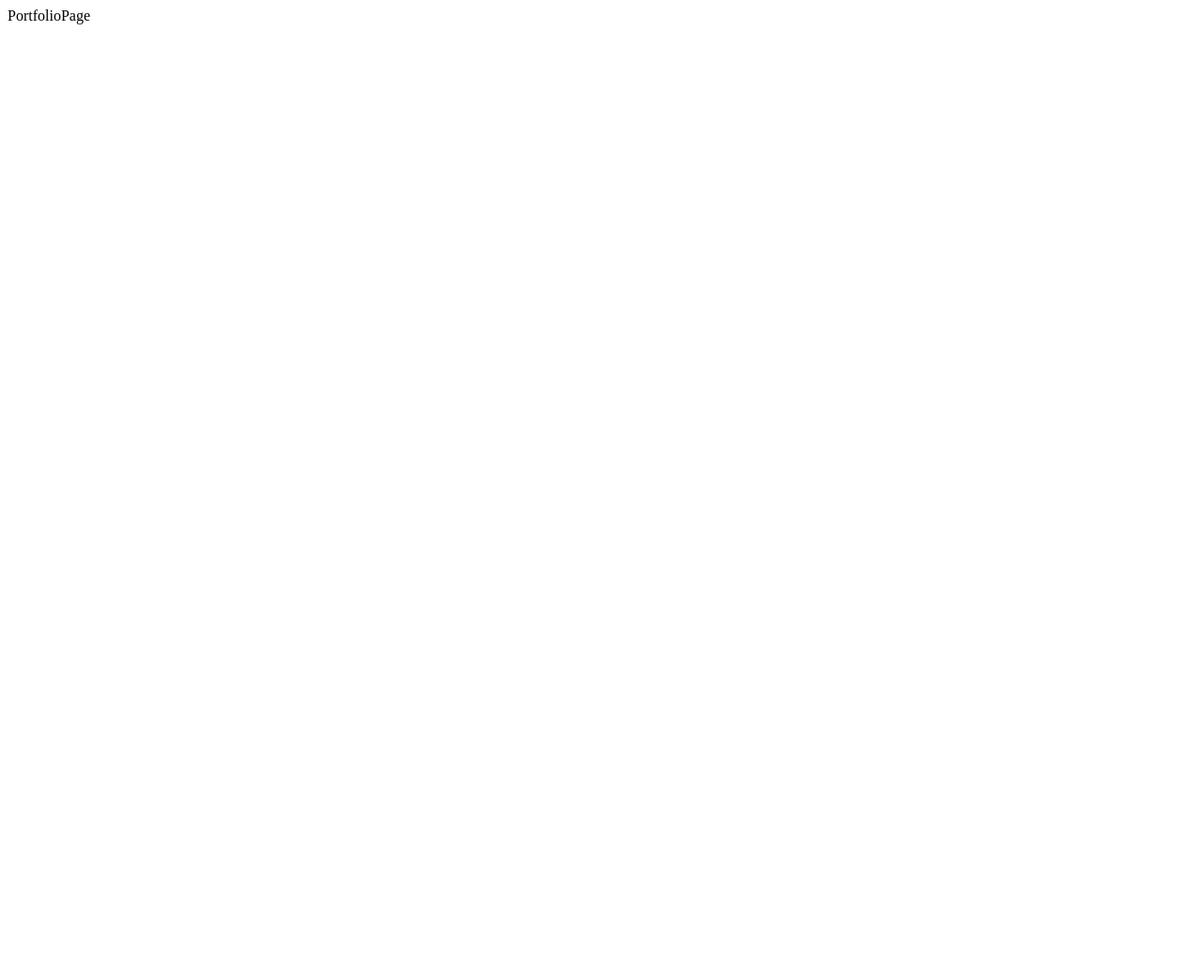
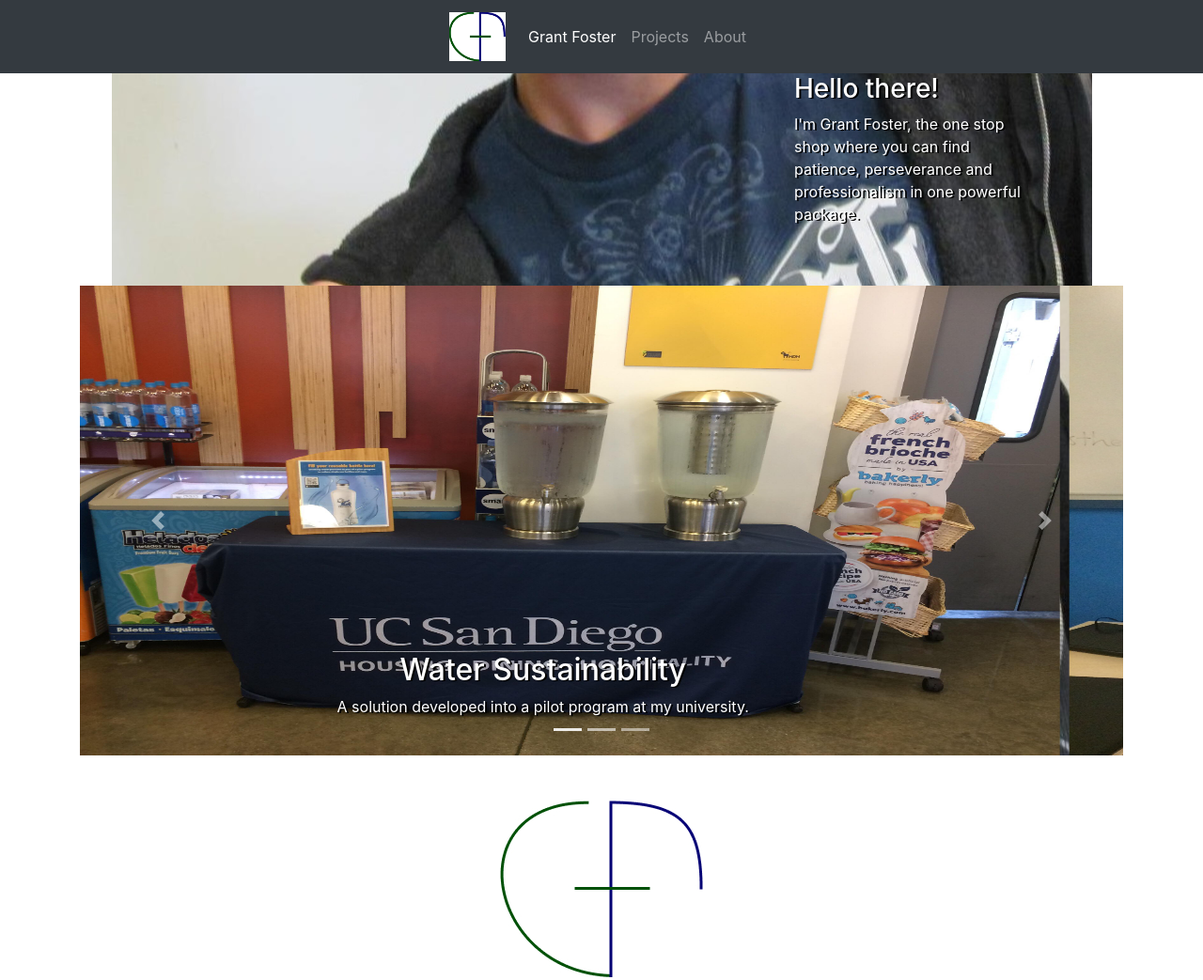
Before and after one commit to gffoster/gffoster.github.io, a plain HTML site: page index.html in a window 1280 px wide. Shown: the whole page at 94% size. Before the commit the page ends 800 px from the top, so only its background shows below. Drawn offline with nearby package versions, Linux system fonts and the light colour scheme.

Commit message:
index attempt 6

```diff
--- a/index.html
+++ b/index.html
@@ -1 +1,145 @@
-PortfolioPage
+<!DOCTYPE html>
+<html lang="en">
+<head>
+  <title>Grant Foster</title>
+  <meta charset="utf-8">
+  <meta name="viewport" content="width=device-width, initial-scale=1">
+  <link rel="stylesheet" href="https://maxcdn.bootstrapcdn.com/bootstrap/4.3.1/css/bootstrap.min.css">
+  <script src="https://ajax.googleapis.com/ajax/libs/jquery/3.4.1/jquery.min.js"></script>
+  <script src="https://cdnjs.cloudflare.com/ajax/libs/popper.js/1.14.7/umd/popper.min.js"></script>
+  <script src="https://maxcdn.bootstrapcdn.com/bootstrap/4.3.1/js/bootstrap.min.js"></script>
+  <style>
+      img {
+        display: block;
+        margin-left: auto;
+        margin-right: auto;
+      }
+</style>
+</head>
+<body>
+
+<nav class="navbar navbar-expand-sm bg-dark navbar-dark justify-content-center fixed-top sticky-top">
+  <!-- Brand/logo -->
+  <a class="navbar-brand rounded-circle" href="PortfolioPage.html">
+      <img src="images/frame.jpg" alt="logo" style="width:60px;">
+  </a>
+  <ul class="navbar-nav">
+    <li class="nav-item active">
+        <a class="nav-link" href="PortfolioPage.html">Grant Foster</a>
+    </li>
+    <li class="nav-item">
+        <a class="nav-link" href="ProjectsPage.html">Projects</a>
+</li>
+<!--<li class="nav-item dropdown">
+<a class="nav-link dropdown-toggle" href="Projects" id="navbardrop" data-toggle="dropdown">
+    Projects
+</a>
+<div class="dropdown-menu">
+        <a class="dropdown-item" href="ProjectsPage.html">Pratice with Prototypes</a>
+        <a class="dropdown-item" href="ProjectsPage.html">Human Centered Design</a>
+        <a class="dropdown-item" href="ProjectsPage.html">Usability Architecture</a>
+</div>
+-->
+    <li class="nav-item">
+      <a class="nav-link" href="About.html">About</a>
+    </li>
+ <!--<li class="nav-item">
+        <a class="nav-link" href="Contact.html">Contact</a>
+        </li>-->
+    <!--<li class="nav-item">
+      <a class="nav-link disabled" href="#">Disabled</a>
+    </li>-->
+  </ul>
+</nav>
+
+<div class="container">
+  <style>
+      .container{
+        background-image: url("images/backgroundcrop.jpg");
+        height: 100%;
+        background-position: center;
+        background-repeat: no-repeat;
+        background-size: auto;
+      }
+  </style>
+  <div class="row">
+    <div class="col-sm-4">
+      <p>
+      </p>
+    </div>
+    <div class="col-sm-4">
+      <p></p>
+    </div>
+    <div class="col-sm-4">
+      <style>
+          h3{
+            text-shadow: 2px 1px #000000;
+          }
+          p {
+            margin-right: 100px;
+            text-shadow: 2px 1px #000000;
+          }
+      </style>
+      <h3 style="color:white">Hello there!</h3>
+      <p style="color:white">I'm Grant Foster, the one stop shop where you can find patience, perseverance and professionalism in one powerful package.</p>
+      <br style="line-height:40;"><br>
+    </div>
+  </div>
+</div>
+<div class="container">
+
+  <div id="demo" class="carousel slide" data-ride="carousel">
+  <style>
+    .container{
+    margin: auto;
+    text-shadow: 2px 1px #000000;
+    }
+  </style>
+    <!-- Indicators -->
+    <ul class="carousel-indicators">
+      <li data-target="#demo" data-slide-to="0" class="active"></li>
+      <li data-target="#demo" data-slide-to="1"></li>
+      <li data-target="#demo" data-slide-to="2"></li>
+    </ul>
+
+    <!-- The slideshow -->
+    <div class="carousel-inner">
+      <div class="carousel-item active">
+        <img src="images/table.jpg" alt="Table" width="1100" height="500">
+        <div class="carousel-caption">
+            <h2 style="color:white">Water Sustainability</h2>
+            <p1 style="color:white">A solution developed into a pilot program at my university.</p1>
+        </div>
+      </div>
+      <div class="carousel-item">
+        <img src="images/trifold.JPG" alt="Trifold" width="1100" height="500">
+        <div class="carousel-caption">
+            <h2 style="color:white">Sustainability Project Presentation</h2>
+            <p1 style="color:white">My team's visual aid for presenting our project.</p1>
+        </div>
+      </div>
+      <div class="carousel-item">
+        <img src="images/goggles.jpg" alt="Goggles" width="1100" height="500">
+        <div class="carousel-caption">
+            <h2 style="color:white">Augmented Reality Prototype</h2>
+            <p1 style="color:white">A concept project for using AR for education.</p1>
+        </div>
+      </div>
+    </div>
+
+    <!-- Left and right controls -->
+    <a class="carousel-control-prev" href="#demo" data-slide="prev">
+      <span class="carousel-control-prev-icon"></span>
+    </a>
+    <a class="carousel-control-next" href="#demo" data-slide="next">
+      <span class="carousel-control-next-icon"></span>
+    </a>
+  </div>
+</div>
+
+<br style="line-height:1;"><br>
+<img src="images/logo.jpg" alt="GF Logo" class="center">
+<br style="line-height:1;"><br>
+
+</body>
+</html>
```
